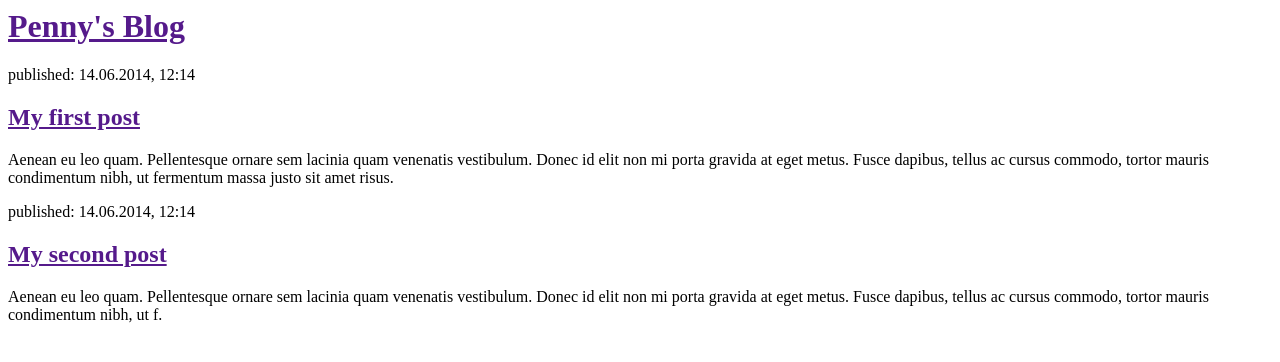
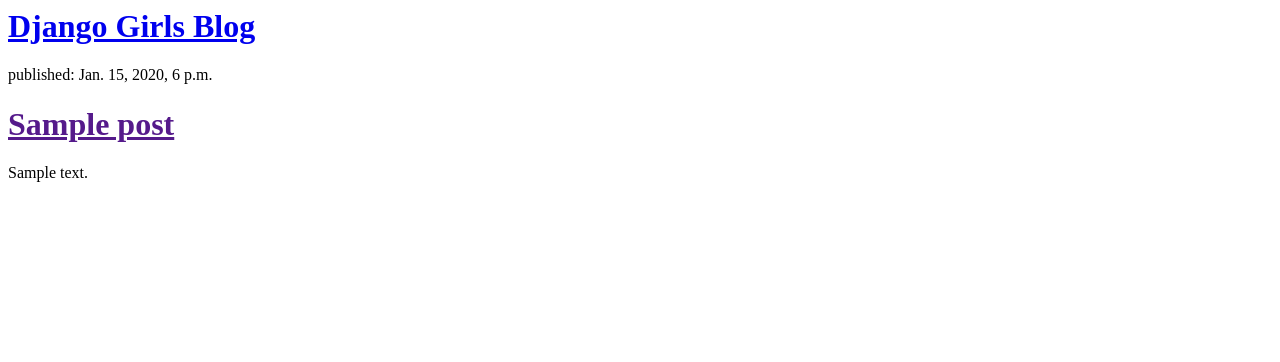
Before and after one commit to Pennylele/my-first-python-blog, a Django app: template penny_blog/templates/penny_blog/post_list.html in a window 1280 px wide. Shown: the top 362 px of the page. Run offline with Django 3.2, Linux system fonts and the light colour scheme; the template is opened without the code that fills it: values that come from a table or form of the project are taken from there, others are empty; tables that the repository leaves empty hold one stand-in row (values such as "Sample post").

Commit message:
using django template

```diff
--- a/penny_blog/templates/penny_blog/post_list.html
+++ b/penny_blog/templates/penny_blog/post_list.html
@@ -3,20 +3,16 @@
         <title>Penny's blog</title>
     </head>
     <body>
-        <div>
-            <h1><a href="">Penny's Blog</a></h1>
-        </div>
+    <div>
+        <h1><a href="/">Django Girls Blog</a></h1>
+    </div>
 
-        <div>
-            <p>published: 14.06.2014, 12:14</p>
-            <h2><a href="">My first post</a></h2>
-            <p>Aenean eu leo quam. Pellentesque ornare sem lacinia quam venenatis vestibulum. Donec id elit non mi porta gravida at eget metus. Fusce dapibus, tellus ac cursus commodo, tortor mauris condimentum nibh, ut fermentum massa justo sit amet risus.</p>
-        </div>
-
-        <div>
-            <p>published: 14.06.2014, 12:14</p>
-            <h2><a href="">My second post</a></h2>
-            <p>Aenean eu leo quam. Pellentesque ornare sem lacinia quam venenatis vestibulum. Donec id elit non mi porta gravida at eget metus. Fusce dapibus, tellus ac cursus commodo, tortor mauris condimentum nibh, ut f.</p>
-        </div>
+{% for post in posts %}
+    <div>
+        <p>published: {{ post.published_date }}</p>
+        <h1><a href="">{{ post.title }}</a></h1>
+        <p>{{ post.text|linebreaksbr }}</p>
+    </div>
+{% endfor %}
     </body>
 </html>
--- a/penny_blog/views.py
+++ b/penny_blog/views.py
@@ -1,5 +1,8 @@
 from django.shortcuts import render
+from django.utils import timezone
+from .models import Post
 
 # Create your views here.
 def post_list(request):
-    return render(request, 'penny_blog/post_list.html', {})
+    posts = Post.objects.filter(published_date__lte=timezone.now()).order_by('published_date')
+    return render(request, 'penny_blog/post_list.html', {'posts': posts})
```
Also changed, not shown: penny_blog/models.py (+13 -11 lines).
